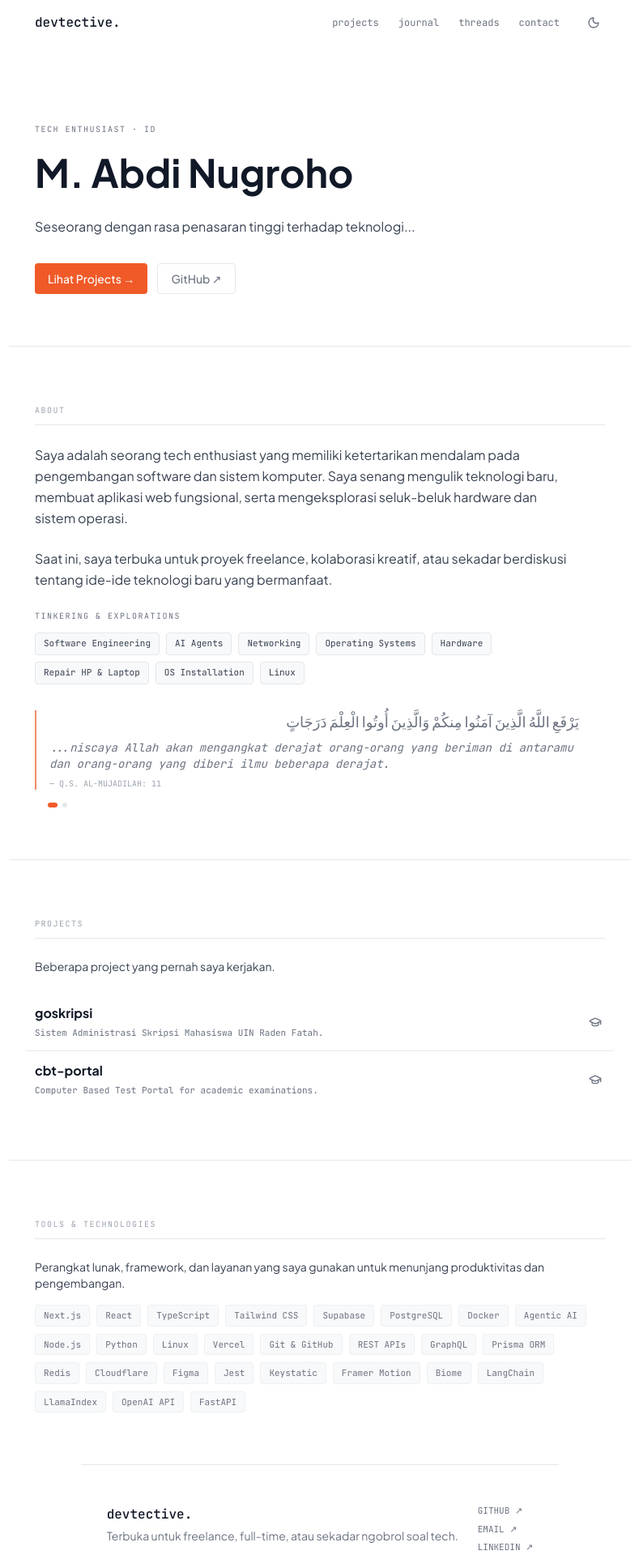
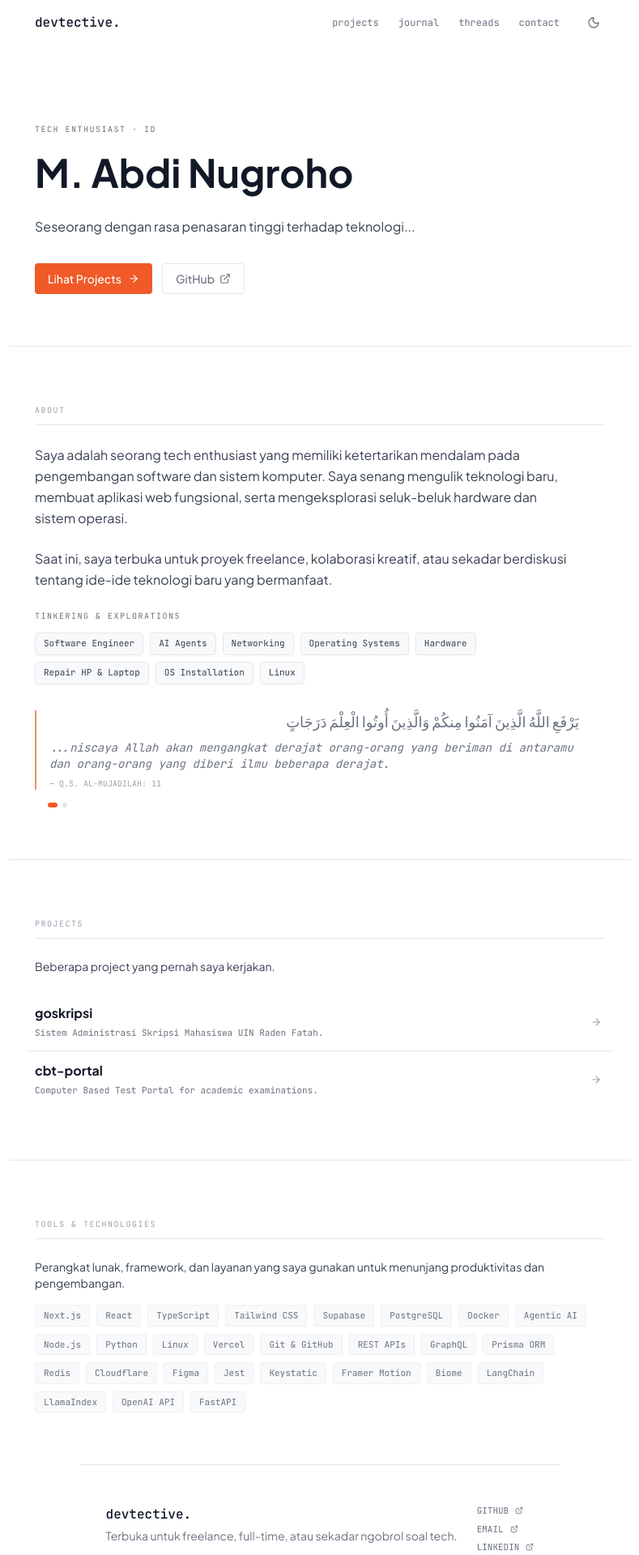
Before and after one commit to abdodyssey/devtective.dev, a Next.js app: page / in a window 1280 px wide. Shown: the top 1920 px of the page at 81% size, without its empty margins (245-1034 px from the left). Built offline with nearby package versions, Linux system fonts and the light colour scheme; no server answers; what @keystatic/core would draw is missing.

Commit message:
icon fix

```diff
--- a/src/app/projects/[slug]/page.tsx
+++ b/src/app/projects/[slug]/page.tsx
@@ -10,6 +10,7 @@ import { getRepo, getRepoReadme, getRepos } from "@/lib/github";
 import { formatDate, sortRepos } from "@/lib/utils";
 
 import type { GitHubRepo } from "@/types/github";
+import { ExternalLink } from "lucide-react";
 
 interface PageProps {
   params: Promise<{ slug: string }>;
@@ -104,8 +105,8 @@ export default async function Page({ params }: PageProps) {
             View on GitHub →
           </Button>
           {repo.homepage && (
-            <Button variant="outline" href={repo.homepage}>
-              Live Demo ↗
+            <Button variant="outline" href={repo.homepage} className="flex items-center gap-1.5">
+              Live Demo <ExternalLink className="w-3.5 h-3.5" />
             </Button>
           )}
         </div>
--- a/src/components/about.tsx
+++ b/src/components/about.tsx
@@ -37,7 +37,7 @@ export function About({ bio, interests }: AboutProps) {
   }, [isHovered]);
 
   const defaultInterests = [
-    "Software Engineering",
+    "Software Engineer",
     "AI Agents",
     "Networking",
     "Operating Systems",
--- a/src/components/case-item.tsx
+++ b/src/components/case-item.tsx
@@ -1,8 +1,4 @@
-import {
-  GraduationCap, Briefcase, Coffee, BookOpen,
-  Globe, Monitor, Brain, Smartphone, FolderGit2,
-  Terminal, Activity, Building2, Stethoscope, Languages, ShoppingBag, Book
-} from "lucide-react";
+import { ArrowRight } from "lucide-react";
 import Link from "next/link";
 import type { GitHubRepo } from "@/types/github";
 
@@ -10,29 +6,7 @@ interface CaseItemProps {
   repo: GitHubRepo;
 }
 
-function getRepoIcon(repo: GitHubRepo) {
-  const name = repo.name.toLowerCase();
-  const desc = (repo.description || "").toLowerCase();
-  const topics = (repo.topics || []).join(" ").toLowerCase();
-
-  const search = name + " " + desc + " " + topics;
-
-  if (search.includes("skripsi") || search.includes("academic") || search.includes("university")) return GraduationCap;
-  if (search.includes("coffee") || search.includes("cafe")) return Coffee;
-  if (search.includes("nihongo") || search.includes("language") || search.includes("teacher")) return Languages;
-  if (search.includes("voksi") || search.includes("lms") || search.includes("edukasi") || search.includes("tahfiz")) return BookOpen;
-  if (search.includes("clinic") || search.includes("health") || search.includes("medical")) return Stethoscope;
-  if (search.includes("pos") || search.includes("point of sale") || search.includes("shop")) return ShoppingBag;
-  if (search.includes("ai") || search.includes("machine learning") || search.includes("mnist")) return Brain;
-  if (search.includes("web") || search.includes("portal") || search.includes("hub")) return Globe;
-  if (search.includes("cli") || search.includes("terminal")) return Terminal;
-
-  return FolderGit2; // Default
-}
-
 export function CaseItem({ repo }: CaseItemProps) {
-  const Icon = getRepoIcon(repo);
-
   return (
     <Link
       href={`/projects/${repo.name}`}
@@ -52,8 +26,8 @@ export function CaseItem({ repo }: CaseItemProps) {
           )}
         </div>
       </div>
-      <div className="text-text-muted group-hover:text-accent transition-colors duration-150 pr-1 flex-shrink-0">
-        <Icon className="w-4 h-4 transform group-hover:scale-110 transition-transform duration-150" />
+      <div className="text-text-placeholder group-hover:text-accent transition-colors duration-150 pr-1 flex-shrink-0">
+        <ArrowRight className="w-3.5 h-3.5 transform group-hover:translate-x-0.5 transition-transform duration-150" />
       </div>
     </Link>
   );
--- a/src/components/case-manifest.tsx
+++ b/src/components/case-manifest.tsx
@@ -1,6 +1,7 @@
 import type { GitHubRepo } from "@/types/github";
 import { CaseItem } from "./case-item";
 import { Button } from "./ui/button";
+import { ExternalLink } from "lucide-react";
 
 interface CaseManifestProps {
   repos: GitHubRepo[];
@@ -18,8 +19,8 @@ export function CaseManifest({ repos }: CaseManifestProps) {
 
       {repos.length > 5 && (
         <div className="mt-4 pt-4 border-t border-border-default text-center">
-          <Button variant="ghost" href="https://github.com/abdodyssey?tab=repositories">
-            Lihat semua proyek di GitHub ↗
+          <Button className="flex gap-2 items-center" variant="ghost" href="https://github.com/abdodyssey?tab=repositories">
+            Lihat semua proyek di GitHub <ExternalLink size={14}/>
           </Button>
         </div>
       )}
--- a/src/components/footer.tsx
+++ b/src/components/footer.tsx
@@ -1,3 +1,4 @@
+import { ExternalLink } from "lucide-react";
 import Link from "next/link";
 
 interface FooterProps {
@@ -26,23 +27,24 @@ export function Footer({ githubUsername }: FooterProps) {
             href={`https://github.com/${githubUsername}`}
             target="_blank"
             rel="noopener noreferrer"
-            className="hover:text-text-primary transition-colors duration-150 uppercase"
+            className="hover:text-text-primary transition-colors duration-150 uppercase flex items-center gap-2"
           >
-            GitHub ↗
+            GitHub <ExternalLink size={10}/>
           </a>
           <a
             href={`mailto:${email}`}
-            className="hover:text-text-primary transition-colors duration-150 uppercase"
+            className="hover:text-text-primary transition-colors duration-150 uppercase flex items-center gap-2"
           >
-            Email ↗
+            Email <ExternalLink size={10}/>
           </a>
           <a
             href="https://linkedin.com/in/m-abdi-nugroho"
             target="_blank"
             rel="noopener noreferrer"
-            className="hover:text-text-primary transition-colors duration-150 uppercase"
+            className="hover:text-text-primary transition-colors duration-150 uppercase flex items-center gap-2"
           >
-            LinkedIn ↗
+
+            LinkedIn <ExternalLink size={10}/>
           </a>
         </div>
       </div>
--- a/src/components/hero.tsx
+++ b/src/components/hero.tsx
@@ -2,6 +2,7 @@
 
 import { motion } from "framer-motion";
 import { Button } from "./ui/button";
+import { ArrowRight, ExternalLink } from "lucide-react";
 
 interface HeroProps {
   githubUsername: string;
@@ -64,11 +65,11 @@ export function Hero({ githubUsername, name, headline, description }: HeroProps)
         {description}
       </motion.p>
       <motion.div variants={itemVariants} className="flex flex-row gap-3 mt-8">
-        <Button variant="primary" href="#projects">
-          Lihat Projects →
+        <Button variant="primary" href="#projects" className="gap-2">
+          Lihat Projects <ArrowRight size={14}/>
         </Button>
-        <Button variant="ghost" href={`https://github.com/${githubUsername}`}>
-          GitHub ↗
+        <Button variant="ghost" href={`https://github.com/${githubUsername}`} className="flex items-center gap-1.5">
+          GitHub <ExternalLink className="w-3.5 h-3.5" />
         </Button>
       </motion.div>
     </motion.section>
--- a/src/content/about.json
+++ b/src/content/about.json
@@ -5,7 +5,7 @@
   "heroDescription": "Seseorang dengan rasa penasaran tinggi terhadap teknologi...",
   "bio": "Saya adalah seorang tech enthusiast yang memiliki ketertarikan mendalam pada pengembangan software dan sistem komputer. Saya senang mengulik teknologi baru, membuat aplikasi web fungsional, serta mengeksplorasi seluk-beluk hardware dan sistem operasi.\n\nSaat ini, saya terbuka untuk proyek freelance, kolaborasi kreatif, atau sekadar berdiskusi tentang ide-ide teknologi baru yang bermanfaat.",
   "interests": [
-    "Software Engineering",
+    "Software Engineer",
     "AI Agents",
     "Networking",
     "Operating Systems",
```
